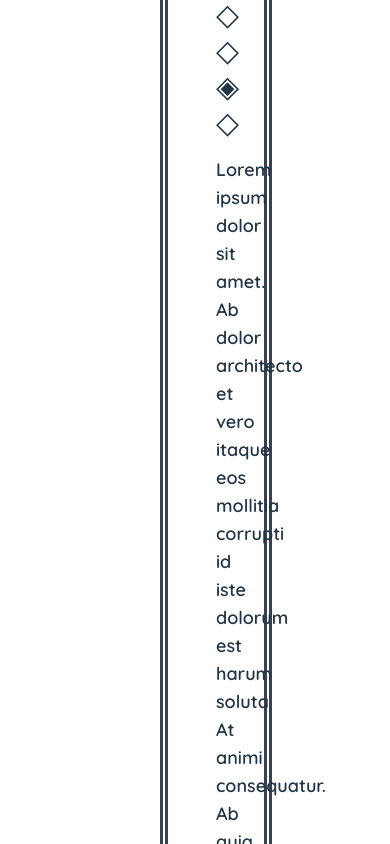
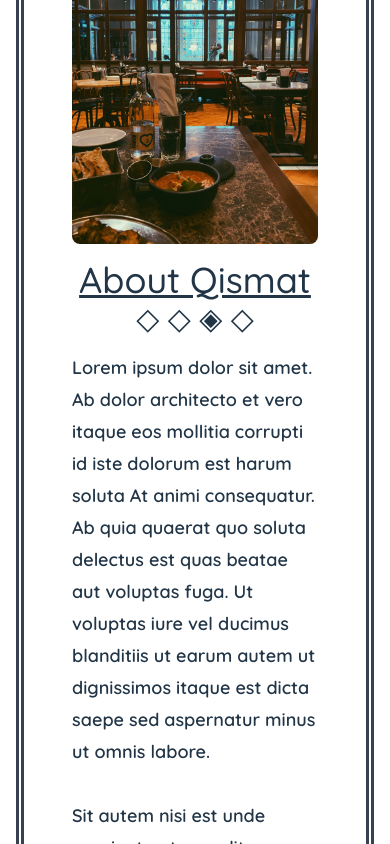
Before and after one commit to kamrantahir2/restaurantWebsite, a React (Vite) app: page / in a window 390 px wide. Shown: the part 1070-1914 px from the top of the page. Built offline with nearby package versions, Linux system fonts and the light colour scheme.

Commit message:
Make About Qismat page responsive

```diff
--- a/src/Homepage/AboutQismat.jsx
+++ b/src/Homepage/AboutQismat.jsx
@@ -1,35 +1,37 @@
 const AboutQismat = () => {
   return (
-    <div className="my-20 flex mx-40 p-12 border-gray-700 border-double border-8 ">
-      <div className="grid grid-cols-2">
-        <div>
+    <div className="my-20 flex mx-4 lg:mx-40 p-12 border-gray-700 border-double border-8 ">
+      <div className="grid lg:grid-cols-2">
+        <div className="order-last lg:order-first">
           <h2 className="text-4xl text-center font-quicksand font-medium underline">
             About Qismat <br />
           </h2>
+          <div>
             <h2 className="text-3xl mb-4 text-center">
               &#9671; &#9671; &#9672; &#9671;{" "}
             </h2>
-          <h2 className="text-lg font-quicksand font-semibold">
+            <h2 className="text-lg font-quicksand font-semibold leading-8">
               Lorem ipsum dolor sit amet. Ab dolor architecto et vero itaque eos
               mollitia corrupti id iste dolorum est harum soluta At animi
-            consequatur. Ab quia quaerat quo soluta delectus est quas beatae aut
-            voluptas fuga. Ut voluptas iure vel ducimus blanditiis ut earum
-            autem ut dignissimos itaque est dicta saepe sed aspernatur minus ut
-            omnis labore. <br />
+              consequatur. Ab quia quaerat quo soluta delectus est quas beatae
+              aut voluptas fuga. Ut voluptas iure vel ducimus blanditiis ut
+              earum autem ut dignissimos itaque est dicta saepe sed aspernatur
+              minus ut omnis labore. <br />
               <br />
               Sit autem nisi est unde nesciunt aut expedita consequuntur ab esse
               quia At obcaecati sint ad quas quasi At ducimus ullam. Cum quia
-            error ut quaerat aliquid eum quam eveniet et aliquam laboriosam aut
-            consequatur laboriosam. <br /> <br /> Qui reprehenderit itaque At
-            consequatur assumenda et assumenda facere sed omnis asperiores ut
-            nulla provident. In ratione cupiditate sit quam temporibus in
+              error ut quaerat aliquid eum quam eveniet et aliquam laboriosam
+              aut consequatur laboriosam. <br /> <br /> Qui reprehenderit itaque
+              At consequatur assumenda et assumenda facere sed omnis asperiores
+              ut nulla provident. In ratione cupiditate sit quam temporibus in
               voluptatem reprehenderit ea autem ducimus et illo impedit et
               reiciendis exercitationem.
             </h2>
           </div>
+        </div>
         <img
           src="./diningArea.jpg"
-          className="w-8/12 ml-24 rounded-lg"
+          className="lg:w-8/12 md:w-7/12 mx-auto lg:ml-24 mb-4 lg:mb-0 rounded-lg"
           alt=""
         />
       </div>
```
Lines whose indentation alone changed are shown as unchanged.
